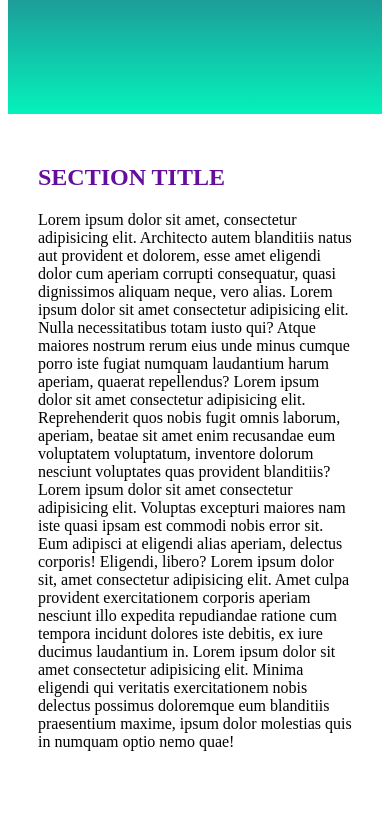
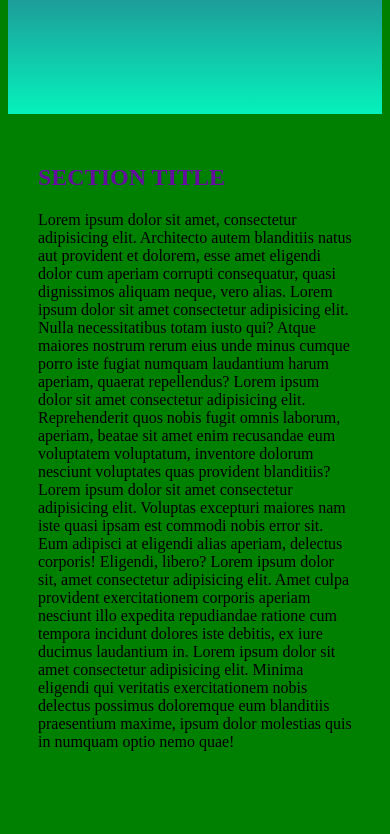
Before and after one commit to lkradtke/mobile-friendly-practice, a plain HTML site: page index.html in a window 390 px wide. Shown: the part 194-1028 px from the top of the page. Drawn offline with Linux system fonts and the light colour scheme.

Commit message:
media query practice

```diff
--- a/css/style.css
+++ b/css/style.css
@@ -24,3 +24,24 @@
     text-align: right;
     padding: 30px;
 }
+
+@media screen and (max-width:1024px) {
+
+    body {
+        background-color: rgb(245, 19, 174);
+    }
+}
+
+@media screen and (max-width:768px) {
+
+    body {
+        background-color: rgb(226, 214, 43);
+    }
+}
+
+@media screen and (max-width:480px) {
+
+    body {
+        background-color: green;
+    }
+}
```
